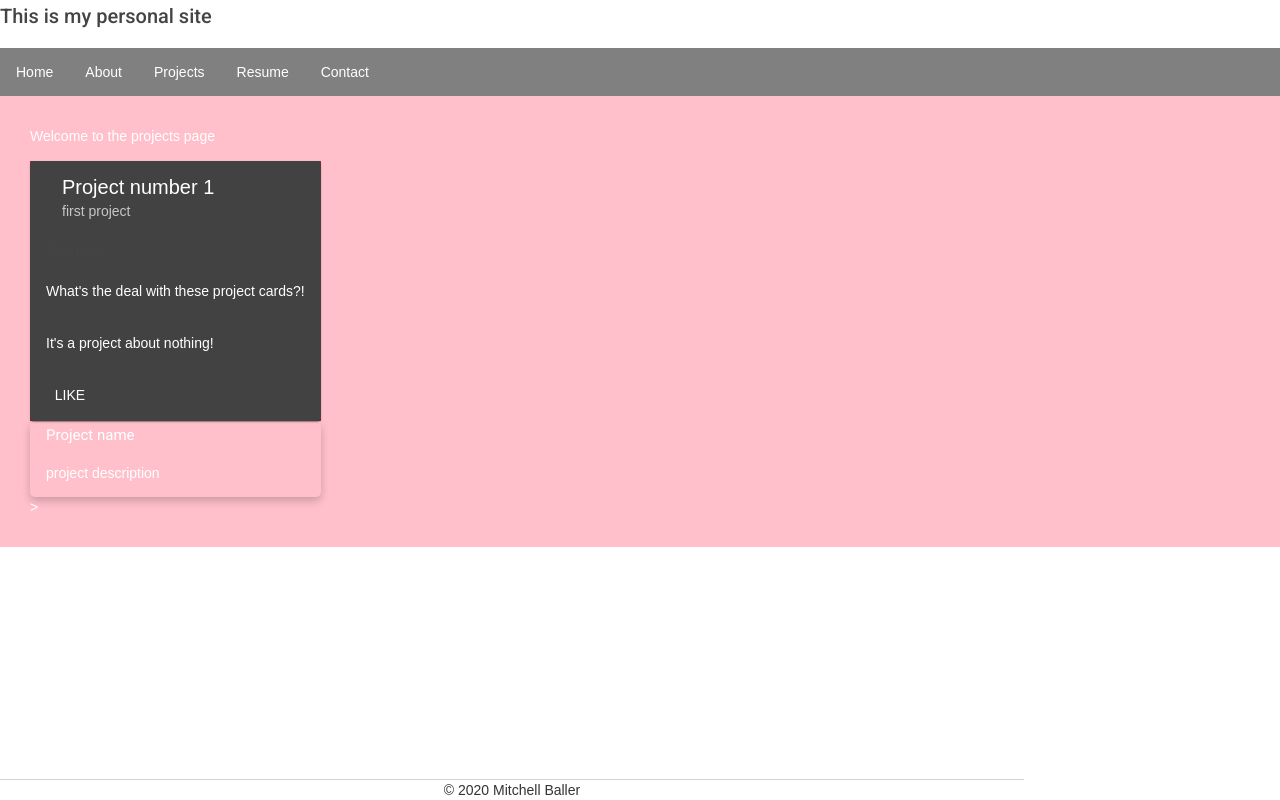
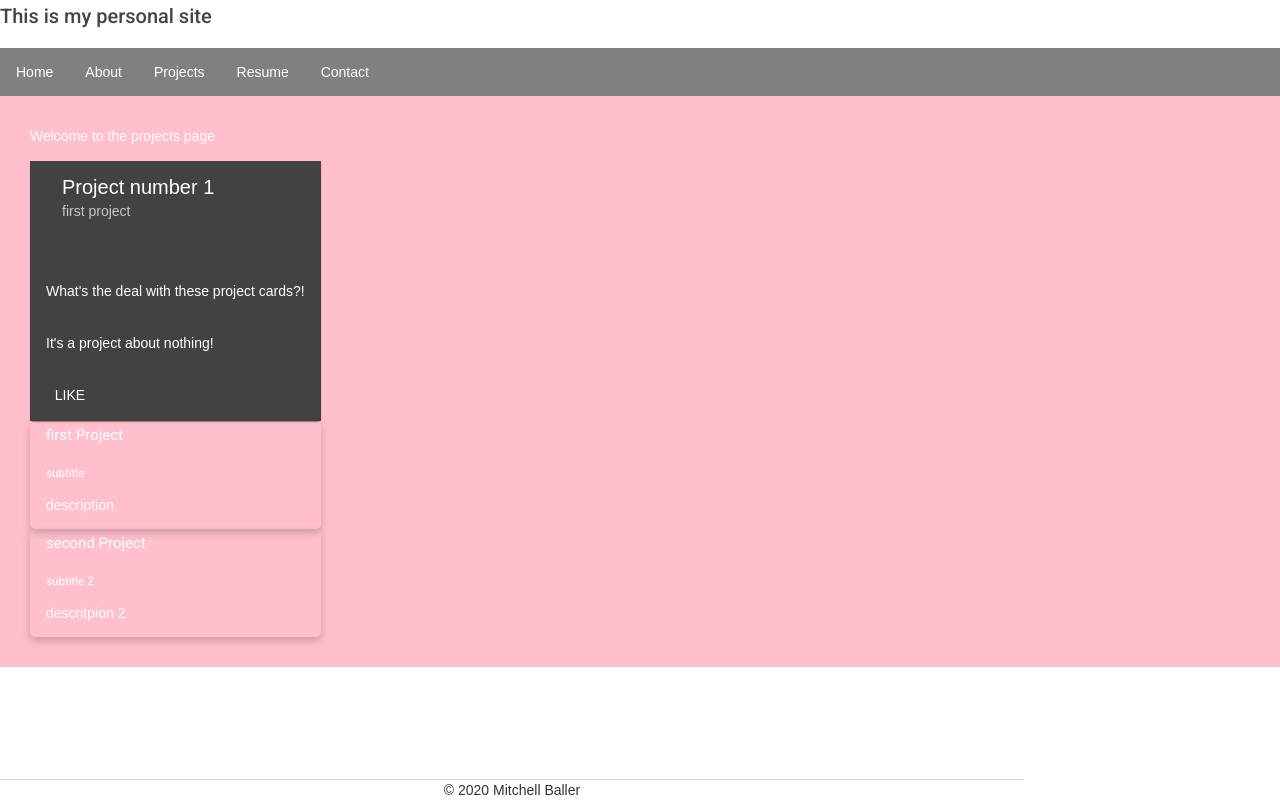
Before and after one commit to mitchellballer/personal_site, an Angular app in the folder angular/personal-site/: page /projects in a window 1280 px wide. Built offline with nearby package versions, Linux system fonts and the light colour scheme.

Commit message:
passing input to project-card component and displaying them in the card

```diff
--- a/angular/personal-site/src/app/projects/project-card/project-card.component.html
+++ b/angular/personal-site/src/app/projects/project-card/project-card.component.html
@@ -1,6 +1,7 @@
 <div class="card">
     <div class="container">
-        <h4>Project name</h4>
-        <p>project description</p>
+        <h4>{{name}}</h4>
+        <h5>{{subTitle}}</h5>
+        <p>{{description}}</p>
     </div>
-</div>>
+</div>
--- a/angular/personal-site/src/app/projects/project-card/project-card.component.ts
+++ b/angular/personal-site/src/app/projects/project-card/project-card.component.ts
@@ -1,4 +1,4 @@
-import { Component, OnInit } from '@angular/core';
+import { Component, OnInit, Input } from '@angular/core';
 
 @Component({
   selector: 'app-project-card',
@@ -7,6 +7,9 @@ import { Component, OnInit } from '@angular/core';
 })
 export class ProjectCardComponent implements OnInit {
 
+  @Input() name: string;
+  @Input() subTitle: string;
+  @Input() description: string;
 
   constructor() { }
 
--- a/angular/personal-site/src/app/projects/projects.component.html
+++ b/angular/personal-site/src/app/projects/projects.component.html
@@ -17,4 +17,13 @@
 </mat-card>
 </div>
 
-<app-project-card></app-project-card>
+<app-project-card
+    name="first Project"
+    subTitle="subtitle"
+    description="description">
+</app-project-card>
+<app-project-card
+    name="second Project"
+    subTitle="subtitle 2"
+    description="descritpion 2">
+</app-project-card>
```
